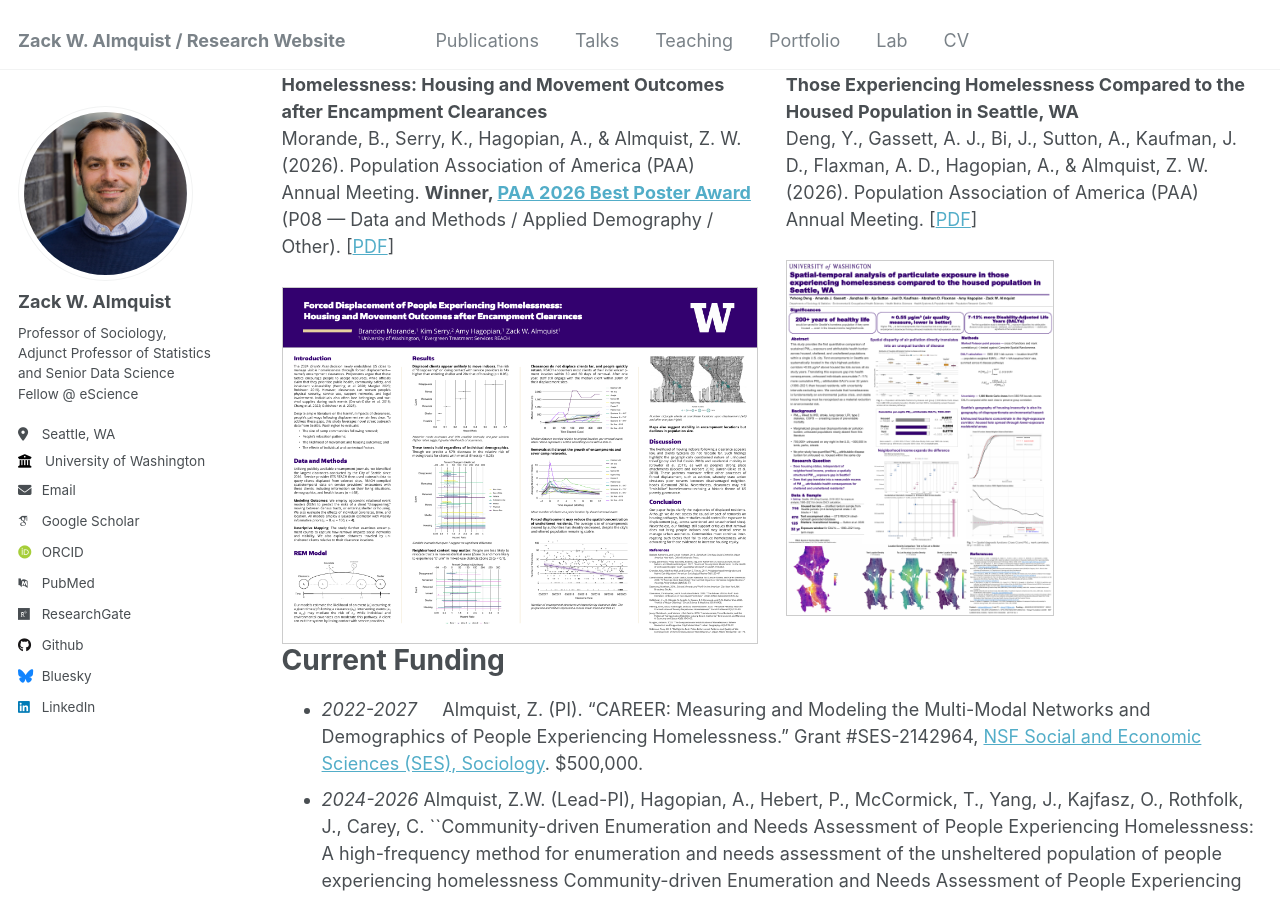
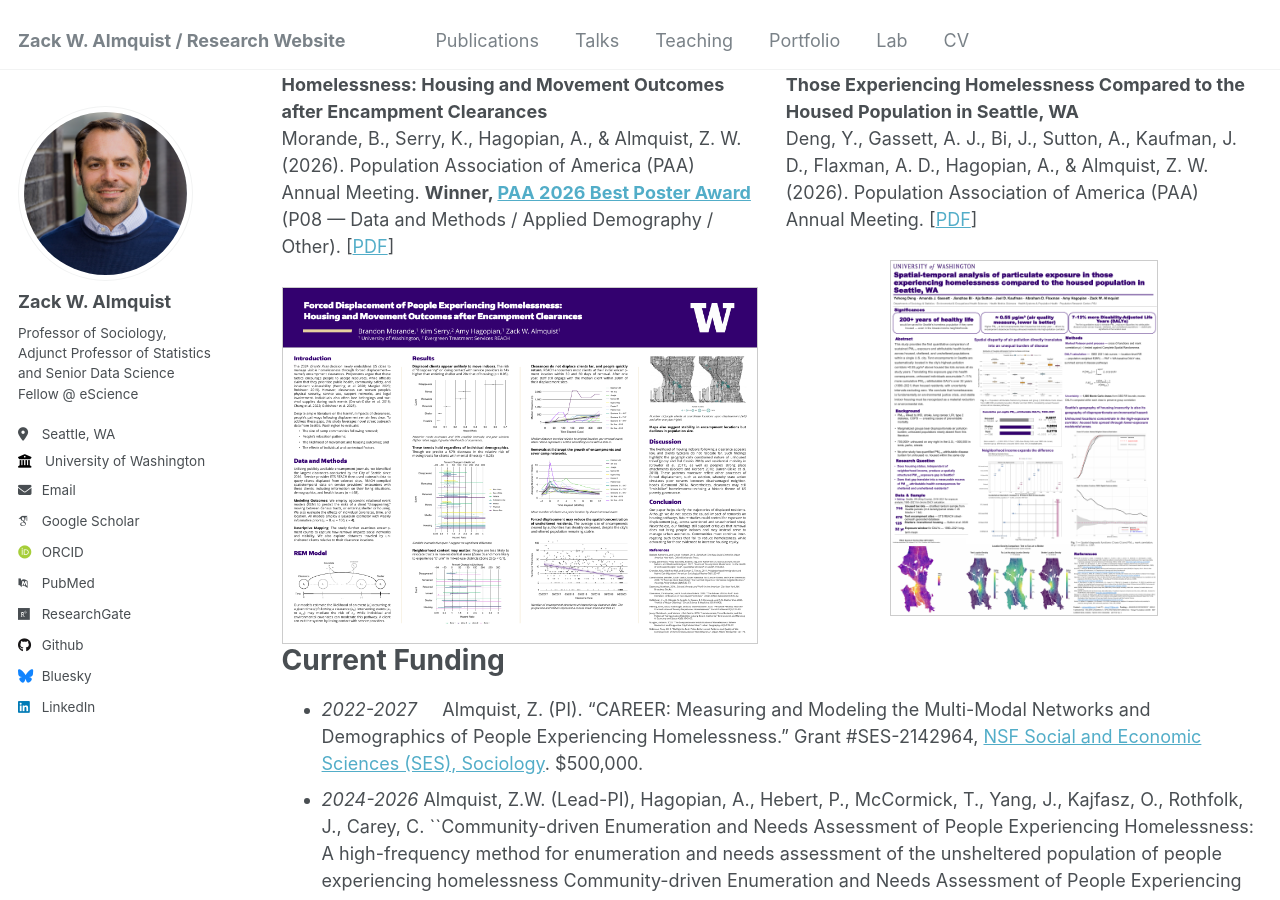
Before and after one commit to zalmquist/zalmquist.github.io, a Jekyll site: the page built from _pages/lab.md, in a window 1280 px wide and 900 px high, scrolled down 823 px. Built offline with Jekyll 4.4.1, drawn with Linux system fonts in a browser that asks for light colours; some web fonts are replaced.

Commit message:
Center the Air Quality poster within its column
Co-Authored-By: Claude Opus 4.8 (1M context) <noreply@anthropic.com>

```diff
--- a/_pages/lab.md
+++ b/_pages/lab.md
@@ -61,7 +61,7 @@ Morande, B., Serry, K., Hagopian, A., &amp; Almquist, Z. W. (2026). Population A
 <div class="poster-col poster-air">
 <b>Spatial-temporal Analysis of Particulate Exposure in Those Experiencing Homelessness Compared to the Housed Population in Seattle, WA</b><br>
 Deng, Y., Gassett, A. J., Bi, J., Sutton, A., Kaufman, J. D., Flaxman, A. D., Hagopian, A., &amp; Almquist, Z. W. (2026). Population Association of America (PAA) Annual Meeting. [<a href="/files/PAA2026_Air_Quality_poster.pdf">PDF</a>]<br><br>
-<a href="/files/PAA2026_Air_Quality_poster.pdf"><img src="/images/paa2026_air_quality_poster.png" alt="Spatial-temporal analysis of particulate exposure poster"></a>
+<div style="text-align:center;"><a href="/files/PAA2026_Air_Quality_poster.pdf"><img src="/images/paa2026_air_quality_poster.png" alt="Spatial-temporal analysis of particulate exposure poster"></a></div>
 </div>
 
 </div>
```
